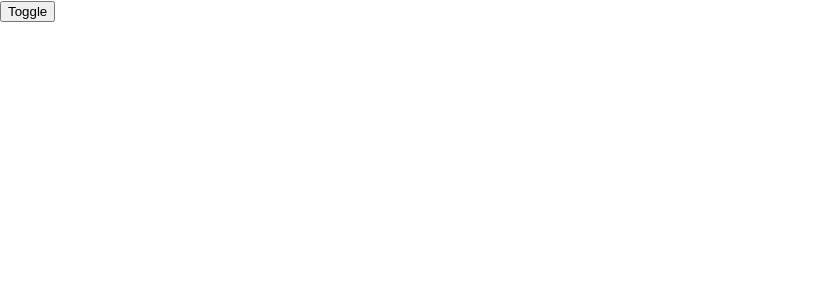
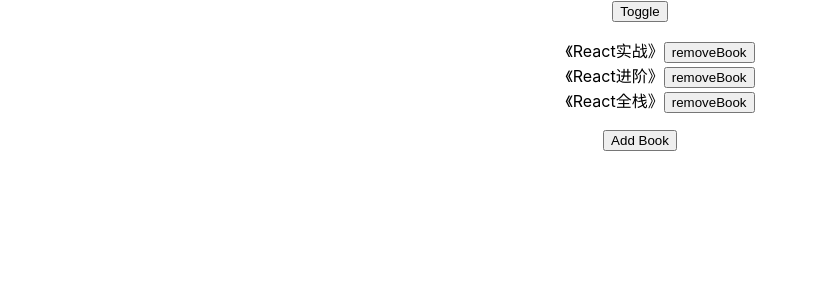
Before and after one commit to YDKD/react-study, a React (Vite) app: page / in a window 1280 px wide. Shown: the top 300 px of the page, without its empty margins (0-818 px from the left). Built offline with nearby package versions, Linux system fonts and the light colour scheme.

Commit message:
feat(动画): add TransitionGroup add SwitchTranstion

```diff
--- a/src/18_动画过度/App.tsx
+++ b/src/18_动画过度/App.tsx
@@ -1,6 +1,7 @@
-import React, { PureComponent } from "react";
-import { CSSTransition } from "react-transition-group";
-import './style.css'
+import React, { createRef, LegacyRef, PureComponent } from "react";
+import { CSSTransition, SwitchTransition } from "react-transition-group";
+import TransitionApp from "./TransitionGroup";
+import "./style.css";
 
 // react动画，需要借助 reactct-transition-group
 interface IState {
@@ -8,16 +9,19 @@
 }
 
 export class App extends PureComponent<any, IState> {
+  cssRef: any
   constructor(props: any) {
     super(props);
 
     this.state = {
       isShow: false,
     };
+
+    this.cssRef = createRef()
   }
 
   toggleVisible() {
-    console.log('is', this.state.isShow);
+    console.log("is", this.state.isShow);
 
     this.setState({
       isShow: !this.state.isShow,
@@ -28,11 +32,17 @@
     const { isShow } = this.state;
 
     return (
-      <div>
+      <div className="container">
         <button onClick={() => this.toggleVisible()}>Toggle</button>
-        <CSSTransition in={isShow} timeout={2000} classNames="ydkd" unmountOnExit>
-          <h1>Hello React Transition</h1>
-        </CSSTransition>
+        <SwitchTransition mode="out-in">
+          <CSSTransition in={isShow} timeout={800} classNames="ydkd" key={isShow ? 'Hello' : "Bye"} nodeRef={this.cssRef} unmountOnExit>
+            <div ref={this.cssRef}>
+              {
+                isShow ? <h1>Hello React Transition</h1> : <TransitionApp></TransitionApp>
+              }
+            </div>
+          </CSSTransition>
+        </SwitchTransition>
       </div>
     );
   }
--- /dev/null
+++ b/src/18_动画过度/TransitionGroup/index.tsx
@@ -0,0 +1,70 @@
+import React, { PureComponent } from "react";
+import { CSSTransition, TransitionGroup } from "react-transition-group";
+import './style.css'
+
+interface IBookItem {
+  id: number;
+  name: string;
+}
+
+interface IState {
+  books: Array<IBookItem>;
+}
+
+export class TransitionApp extends PureComponent<any, IState> {
+  constructor(props: any) {
+    super(props);
+
+    this.state = {
+      books: [
+        { id: 1, name: "《React实战》" },
+        { id: 2, name: "《React进阶》" },
+        { id: 3, name: "《React全栈》" },
+      ],
+    };
+  }
+
+
+  addBook() {
+    const newBook = [...this.state.books]
+    newBook.push({
+        id: new Date().getTime(),
+        name: '《VueJs设计与实现》'
+    })
+
+    this.setState({
+        books: newBook
+    })
+  }
+
+  removeBook(id: number) {
+    const newBook = [...this.state.books].filter((book) => book.id != id)
+    this.setState({
+        books: newBook
+    })
+  }
+
+  render() {
+    const { books } = this.state;
+    return (
+      <div>
+        <TransitionGroup component={"ul"}>
+          {books.map((item) => {
+            return (
+              <CSSTransition key={item.id} timeout={800} classNames="ydkd">
+                <li>
+                    <span>{item.name}</span>
+                    <button onClick={() => this.removeBook(item.id)}>removeBook</button>
+                </li>
+
+              </CSSTransition>
+            );
+          })}
+        </TransitionGroup>
+        <button onClick={() => this.addBook()}>Add Book</button>
+      </div>
+    );
+  }
+}
+
+export default TransitionApp;
--- /dev/null
+++ b/src/18_动画过度/TransitionGroup/style.css
@@ -0,0 +1,3 @@
+ul {
+    list-style: none;
+}
--- a/src/18_动画过度/style.css
+++ b/src/18_动画过度/style.css
@@ -1,8 +1,10 @@
-
+.container {
+    text-align: center;
+}
 
 .ydkd-enter {
     opacity: 0;
-    transform: translateX(200px);
+    transform: translateX(-200px);
     /* transform: scale(1.5); */
 }
 
@@ -10,7 +12,7 @@
     opacity: 1;
     transform: translateX(0);
     /* transform: scale(1); */
-    transition: all 2000ms ease;
+    transition: all 800ms ease;
 }
 
 .ydkd-exit {
@@ -23,5 +25,5 @@
     opacity: 0;
     transform: translateX(200px);
     /* transform: scale(1.5); */
-    transition: all 2000ms ease;
+    transition: all 800ms ease;
 }
```
